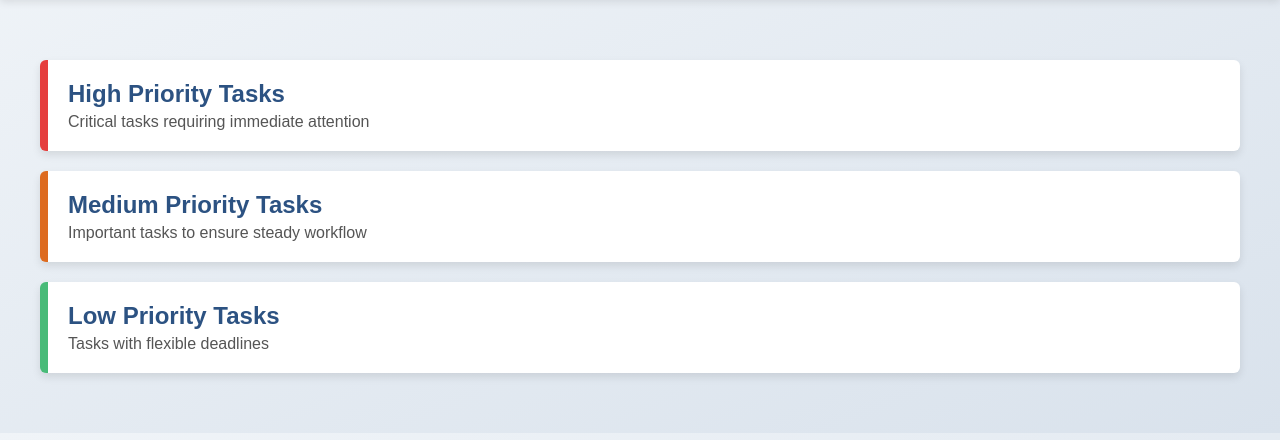
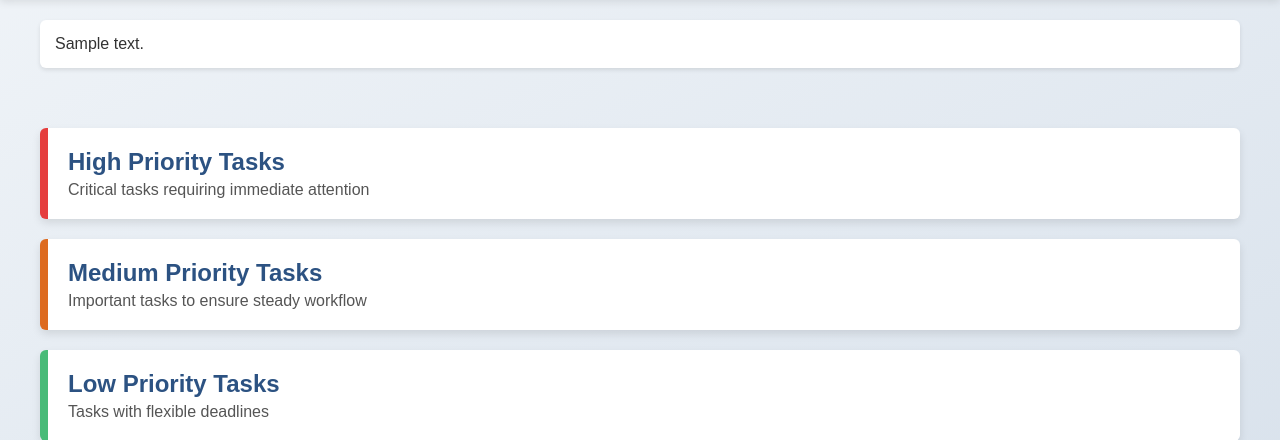
Before and after one commit to Kaushik0621/Llama_Hackathon, a Flask app: template templates/admin_dashboard.html in a window 1280 px wide. Shown: the part 83-523 px from the top of the page. Run offline with Flask 3, Linux system fonts and the light colour scheme; the template is opened without the code that fills it: most values are stand-ins (such as "Sample title", 1, 10 or a date in 2020).

Commit message:
trying to see if notificaitons are seen

```diff
--- a/templates/admin_dashboard.html
+++ b/templates/admin_dashboard.html
@@ -110,6 +110,32 @@
                 font-size: 0.9em;
             }
         }
+
+        .notifications {
+            max-width: 1200px;
+            margin: 20px auto;
+            padding: 0 20px;
+        }
+
+        .notification {
+            padding: 15px;
+            margin-bottom: 10px;
+            border-radius: 6px;
+            background: white;
+            box-shadow: 0 2px 4px rgba(0, 0, 0, 0.1);
+            animation: slideIn 0.5s ease-out;
+        }
+
+        @keyframes slideIn {
+            from {
+                transform: translateY(-20px);
+                opacity: 0;
+            }
+            to {
+                transform: translateY(0);
+                opacity: 1;
+            }
+        }
     </style>
 </head>
 <body>
@@ -118,6 +144,19 @@
         <img src="/static/images/logo4.png" alt="Admin Logo">
         <div class="header-title">Admin Dashboard</div>
     </div>
+
+    <!-- Notifications Section -->
+    {% if notifications %}
+    <div class="notifications">
+        {% for notification in notifications %}
+        <div class="notification {% if 'red' in notification.message.lower() %}high-priority
+                               {% elif 'yellow' in notification.message.lower() %}medium-priority
+                               {% else %}low-priority{% endif %}">
+            {{ notification.message }}
+        </div>
+        {% endfor %}
+    </div>
+    {% endif %}
 
     <!-- Dashboard Content -->
     <div class="content">
```
Also changed, not shown: app2.py (+12 -1 lines).
